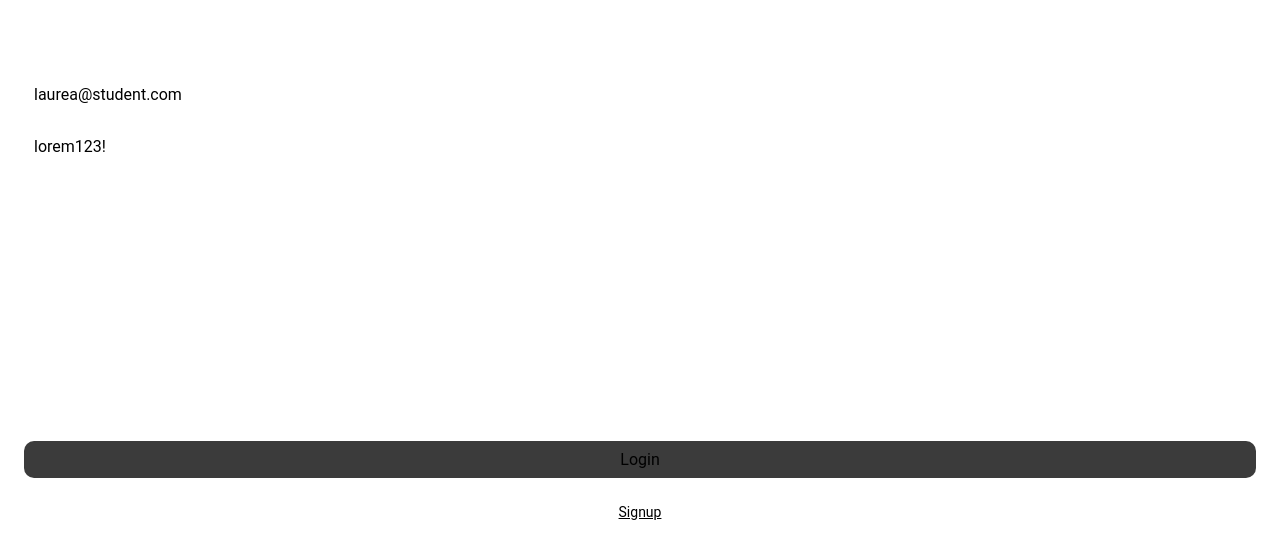
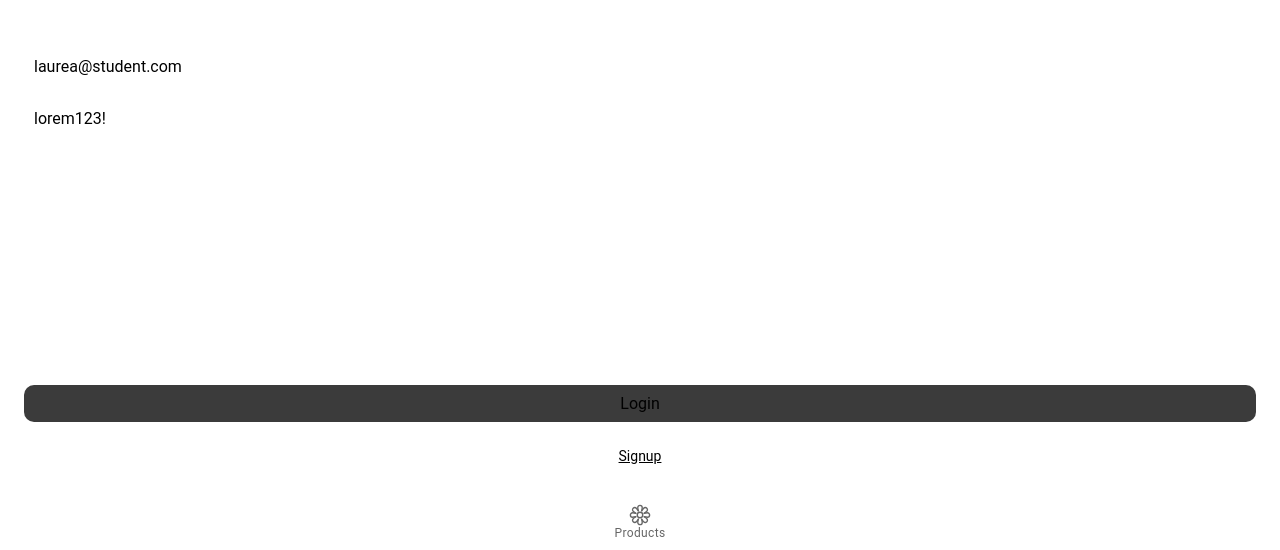
Before and after one commit to zilahir/R0334-3007-Labwork6, a React (Create React App) app: page /login in a window 1280 px wide. Shown: the part 250-800 px from the top of the page. Built offline with nearby package versions, Linux system fonts and the light colour scheme.

Commit message:
rafactor navigation

```diff
--- a/src/App.tsx
+++ b/src/App.tsx
@@ -1,10 +1,16 @@
 /* eslint-disable @typescript-eslint/ban-ts-comment */
 import {
   IonApp,
+  IonIcon,
+  IonLabel,
+  IonRouterOutlet,
+  IonTabBar,
+  IonTabButton,
+  IonTabs,
   setupIonicReact
 } from '@ionic/react';
 import { IonReactRouter } from '@ionic/react-router';
-import { Route } from "react-router-dom";
+import { Redirect, Route } from "react-router-dom";
 
 /* Core CSS required for Ionic components to work properly */
 import '@ionic/react/css/core.css';
@@ -29,21 +35,27 @@ import { ReactElement } from 'react';
 import BottomTabNavigation from './components/BottomTabNavigation';
 
 import { routeApi } from './utils/routes';
+import { useAppSelector } from './store/hooks';
+import { AuthState } from './store/reducers/auth';
 
 setupIonicReact();
 
 const App: React.FC = (): ReactElement => {
   const nonTabRoutes = routeApi.getDefaultRoute();
   const tabRoutes = routeApi.getTabRoutes()
+
+  const { isLoggedIn } = useAppSelector((store): AuthState => store.auth)
   return (
     <IonApp>
       <IonReactRouter>
-          <BottomTabNavigation />
+          <IonTabs>
+          {/* <BottomTabNavigation /> */}
+            <IonRouterOutlet>
               {
                 [...nonTabRoutes, ...tabRoutes].map((route): ReactElement => (
                   <Route
                     key={route.url}
-                  // exact
+                    exact={route.url !== '/products'}
                     path={route.url}
                   >
                     {
@@ -53,6 +65,23 @@ const App: React.FC = (): ReactElement => {
                   </Route>
                 ))
               }
+                <Route exact path="/">
+                  <Redirect to={isLoggedIn ? "/products" : "/login"} />
+                </Route>
+              </IonRouterOutlet>
+              <IonTabBar slot="bottom">
+                {
+                  tabRoutes.map((tab, index): ReactElement => (
+                    <IonTabButton key={tab.url} href={tab.url} tab={`tab${index+1}`}>
+                      <IonIcon icon={tab.tab?.icon} />
+                      <IonLabel>
+                        {tab.label}
+                      </IonLabel>
+                    </IonTabButton>
+                  ))
+                }
+              </IonTabBar>
+          </IonTabs>
       </IonReactRouter>
     </IonApp>
   );
--- a/src/components/BottomTabNavigation/index.tsx
+++ b/src/components/BottomTabNavigation/index.tsx
@@ -17,7 +17,7 @@ import ProtectedRoute from "../ProtectedRoute";
 
 const BottomTabNavigation = (): ReactElement => (
     <ProtectedRoute>
-        <IonTabs>
+        <>
         <IonRouterOutlet>
             <Route exact path="/tab1">
                 <ProtectedRoute>
@@ -48,7 +48,7 @@ const BottomTabNavigation = (): ReactElement => (
             <IonLabel>Tab 3</IonLabel>
             </IonTabButton>
         </IonTabBar>
-    </IonTabs>
+        </>
     </ProtectedRoute>
 )
 
```
Lines whose indentation alone changed are shown as unchanged.
